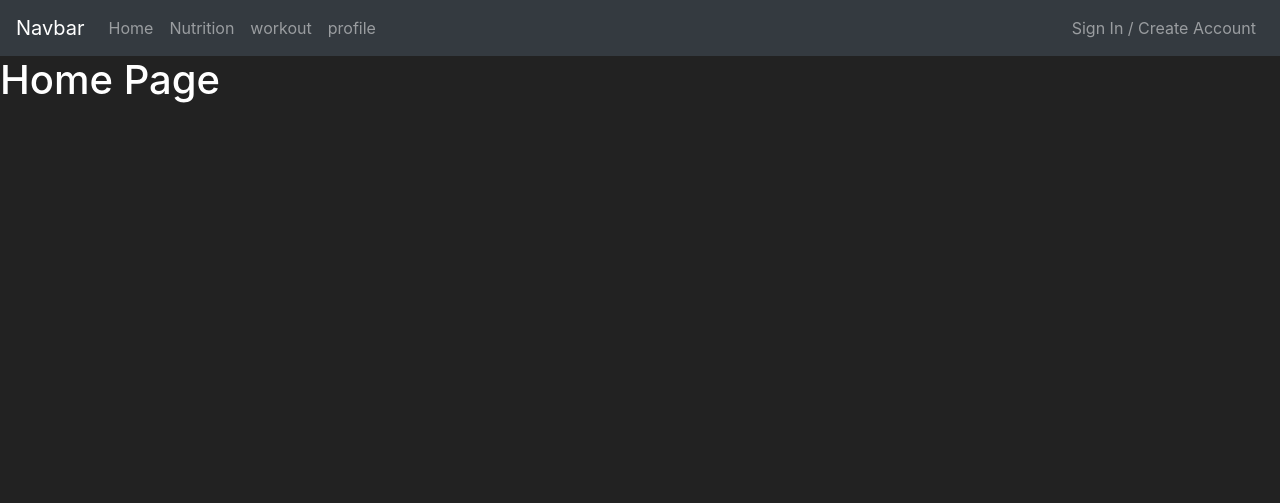
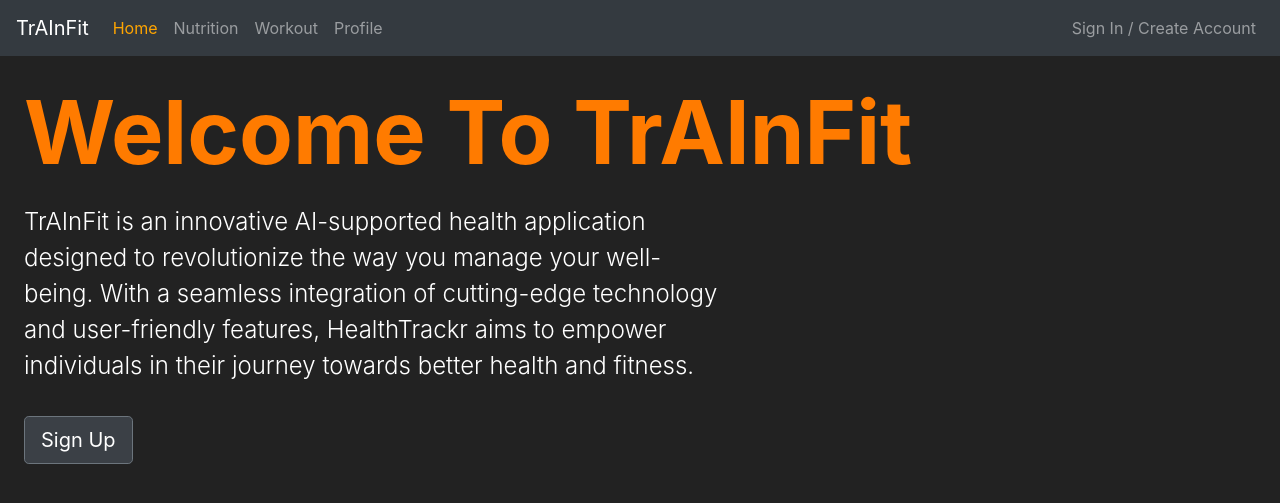
Before and after one commit to Cj-6/TrainFit, a Flask app: page / in a window 1280 px wide. Shown: the top 503 px of the page. Run offline with Flask 3, Linux system fonts and the light colour scheme; some libraries are stand-ins or nearby versions.

Commit message:
Index Start/Basic CSS

```diff
--- a/app.py
+++ b/app.py
@@ -4,20 +4,20 @@ app = Flask(__name__)
 
 @app.get('/')
 def index():
-    return render_template('index.html')
+    return render_template('index.html', active_page='home')
 
 @app.get('/nutrition')
 def nutrition():
-    return render_template('nutrition.html')
+    return render_template('nutrition.html', active_page='nutrition')
 
 @app.get('/workout')
 def workout():
-    return render_template('workout.html')
+    return render_template('workout.html', active_page='workout')
 
 @app.get('/profile')
 def profile():
-    return render_template('profile.html')
+    return render_template('profile.html', active_page='profile')
 
 @app.get('/signin')
 def signin():
-    return render_template('signin.html')
+    return render_template('signin.html', active_page='signin')
--- a/static/css/styles.css
+++ b/static/css/styles.css
@@ -1,8 +1,39 @@
+/* Body */
+
 body{
     background-color: rgb(34, 34, 34);
     color: white;
 }
 
-nav .nav-link:hover{
-    color: orange !important;
+/* Nav */
+.navbar-nav .nav-item.active .nav-link {
+    color: orange;
 }
+
+/* Titles */
+.bold-orange-title {
+    font-weight: bold;
+    color: rgb(255, 123, 0);
+}
+
+/* Text */
+.description {
+    max-width: 700px;
+    overflow-wrap: break-word;
+    font-size: 24px;
+    padding-top: 10px;
+}
+
+/* Buttons */
+.custom-btn {
+    background-color: #3b4046;
+}
+
+.custom-btn:hover,
+.custom-btn:focus {
+    background-color: rgb(255, 123, 0);
+}
+
+.custom-btn:active {
+    background-color: rgb(207, 114, 1);
+}
--- a/templates/index.html
+++ b/templates/index.html
@@ -1,5 +1,14 @@
 {% extends "layout.html" %}
 
 {% block content %}
-    <h1>Home Page</h1>
+    <div>
+        <div class="p-4">
+            <h1 class="display-2 fw-bold bold-orange-title">Welcome To TrAInFit</h1>
+            <p class="lead fs-4 description">TrAInFit is an innovative AI-supported health application designed
+            to revolutionize the way you manage your well-being. With a seamless integration
+            of cutting-edge technology and user-friendly features, HealthTrackr aims to empower
+            individuals in their journey towards better health and fitness.</p>
+            <a href="/signin" class="btn btn-secondary btn-lg mt-3 custom-btn">Sign Up</a>
+        </div>
+    </div>
 {% endblock %}
--- a/templates/layout.html
+++ b/templates/layout.html
@@ -6,34 +6,31 @@
     <title>TrAInFit</title>
     <link href="https://stackpath.bootstrapcdn.com/bootstrap/4.3.1/css/bootstrap.min.css" rel="stylesheet">
     <link rel="stylesheet" type="text/css" href="static/css/styles.css">
-    <style>
-
-    </style>
 </head>
 <body>
 
     <nav class="navbar navbar-expand-lg navbar-dark bg-dark">
-        <a class="navbar-brand" href="#">Navbar</a>
+        <a class="navbar-brand">TrAInFit</a>
         <div class="collapse navbar-collapse" id="navbarNav">
             <ul class="navbar-nav">
-                <li class="nav-item">
+                <li class="nav-item {% if active_page == 'home' %}active{% endif %}">
                     <a class="nav-link" href="/">Home</a>
                 </li>
-                <li class="nav-item">
+                <li class="nav-item {% if active_page == 'nutrition' %}active{% endif %}">
                     <a class="nav-link" href="/nutrition">Nutrition</a>
                 </li>
-                <li class="nav-item">
-                    <a class="nav-link" href="/workout">workout</a>
+                <li class="nav-item {% if active_page == 'workout' %}active{% endif %}">
+                    <a class="nav-link" href="/workout">Workout</a>
                 </li>
-                <li class="nav-item">
-                    <a class="nav-link" href="/profile">profile</a>
+                <li class="nav-item {% if active_page == 'profile' %}active{% endif %}">
+                    <a class="nav-link" href="/profile">Profile</a>
                 </li>
             </ul>
-                <ul class="navbar-nav ml-auto">
-                    <li class="nav-item">
-                        <a class="nav-link" href="/signin">Sign In / Create Account</a>
-                    </li>
-                </ul>
+            <ul class="navbar-nav ml-auto">
+                <li class="nav-item">
+                    <a class="nav-link" href="/signin">Sign In / Create Account</a>
+                </li>
+            </ul>
         </div>
     </nav>
 
```
